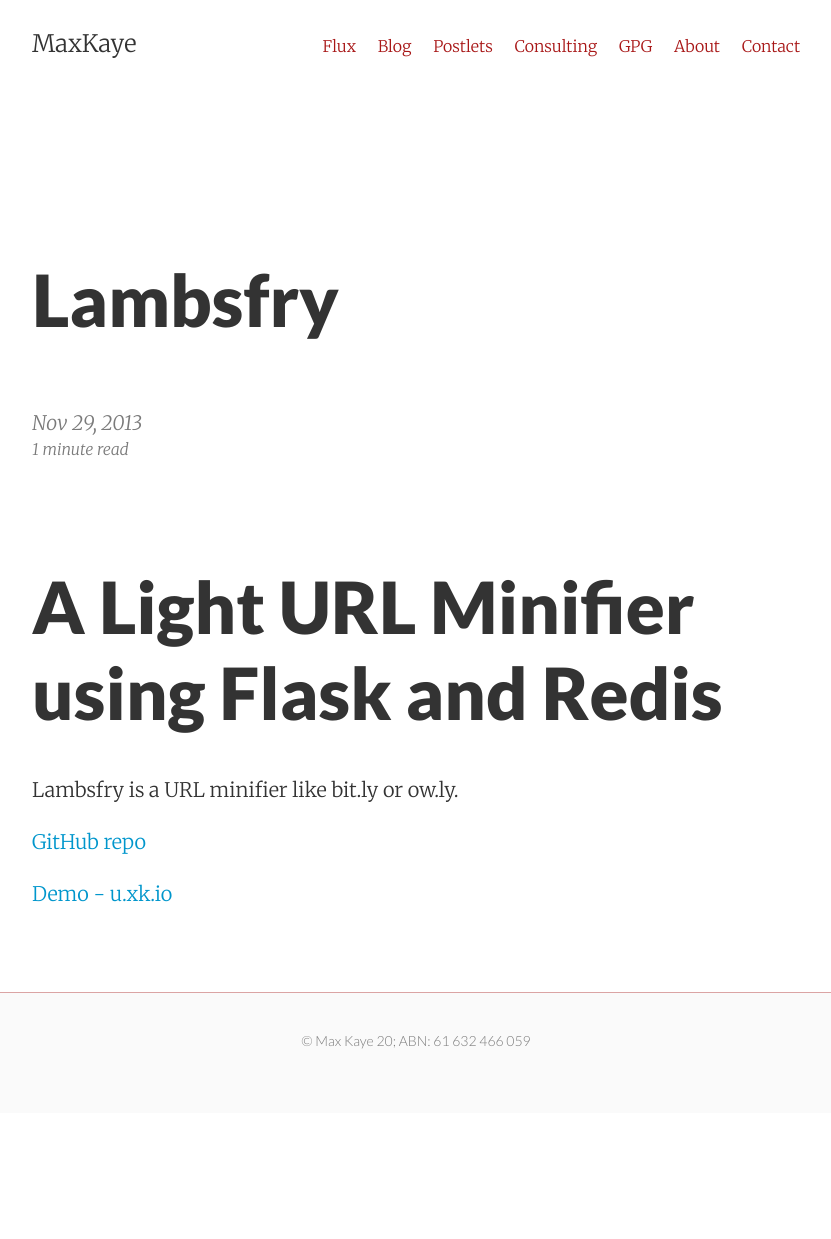
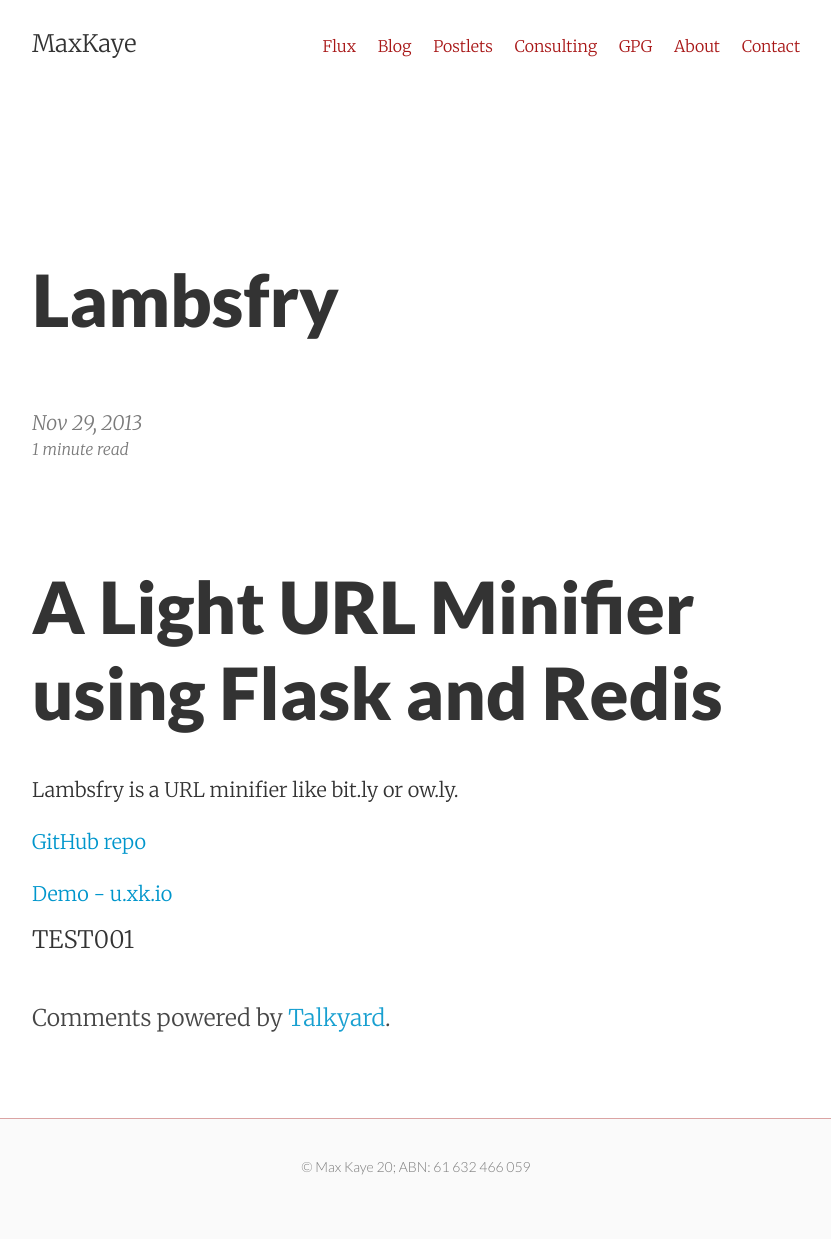
Before and after one commit to xk-io/xk-io.github.io, a Jekyll site: the page built from _posts/2013-11-29-lambsfry.md, in a window 1280 px wide. Shown: the whole page, without its empty margins (224-1055 px from the left). Built offline with Jekyll 4.4.1, drawn with Linux system fonts in a browser that asks for light colours; before the commit the page ends 1113 px from its top, so only the background shows below that.

Commit message:
add talkyard comments

```diff
--- a/_layouts/post.html
+++ b/_layouts/post.html
@@ -20,23 +20,7 @@
   {{ content }}
 </article>
 
-{% if page.comments %}
-<div id="disqus_thread"></div>
-<script type="text/javascript">
-    /* * * CONFIGURATION VARIABLES * * */
-    // Required: on line below, replace text in quotes with your forum shortname
-    var disqus_shortname = 'maxkaye';
-
-    /* * * DON'T EDIT BELOW THIS LINE * * */
-    (function() {
-        var dsq = document.createElement('script'); dsq.type = 'text/javascript'; dsq.async = true;
-        dsq.src = '//' + disqus_shortname + '.disqus.com/embed.js';
-        (document.getElementsByTagName('head')[0] || document.getElementsByTagName('body')[0]).appendChild(dsq);
-    })();
-</script>
-<noscript>Please enable JavaScript to view the <a href="https://disqus.com/?ref_noscript" rel="nofollow">comments powered by Disqus.</a></noscript>
-{% endif %}
-
+{% include talkyard-comments.html %}
 
 {% if site.show_related_posts %}
   <h3 class="related-post-title">Related Posts</h3>
```
